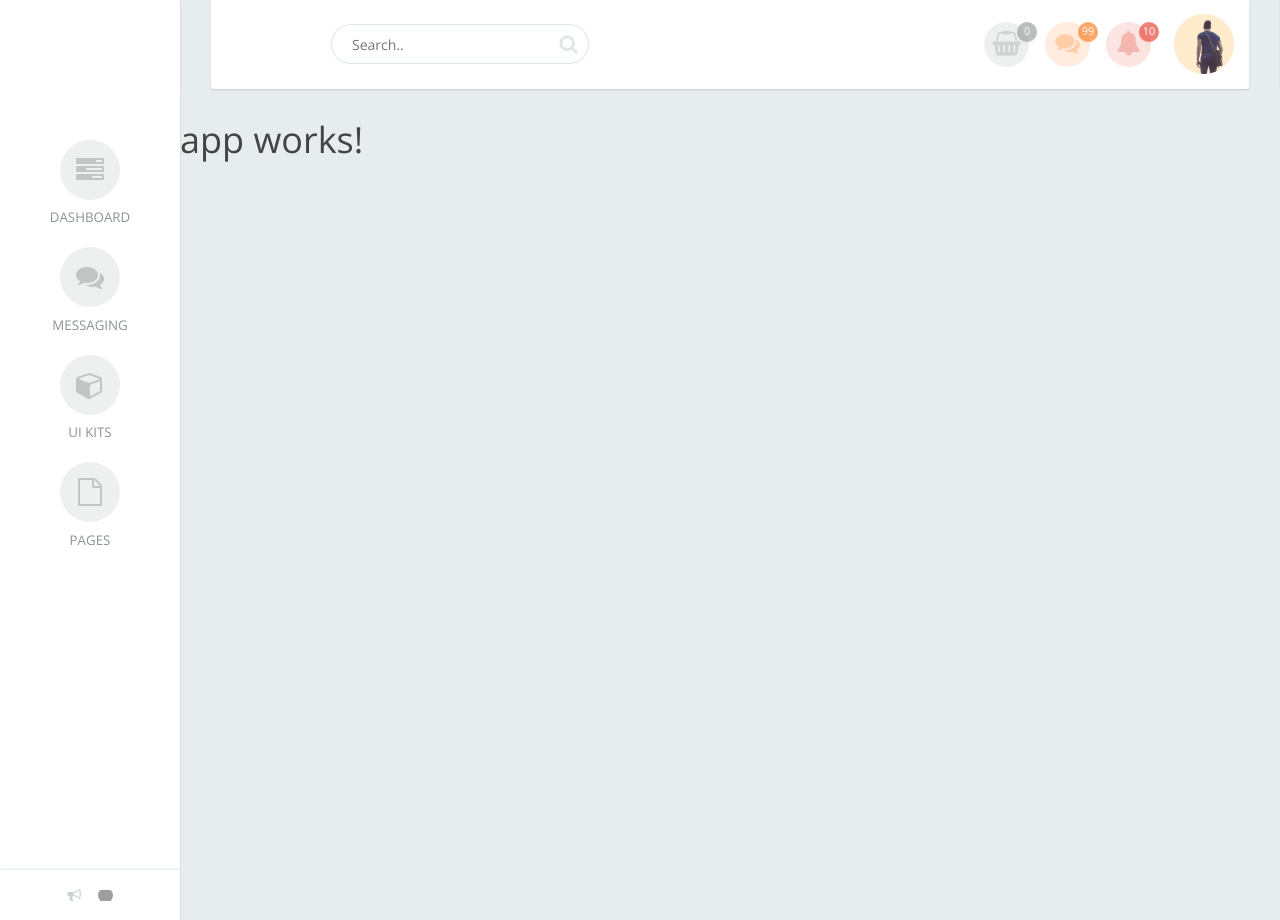
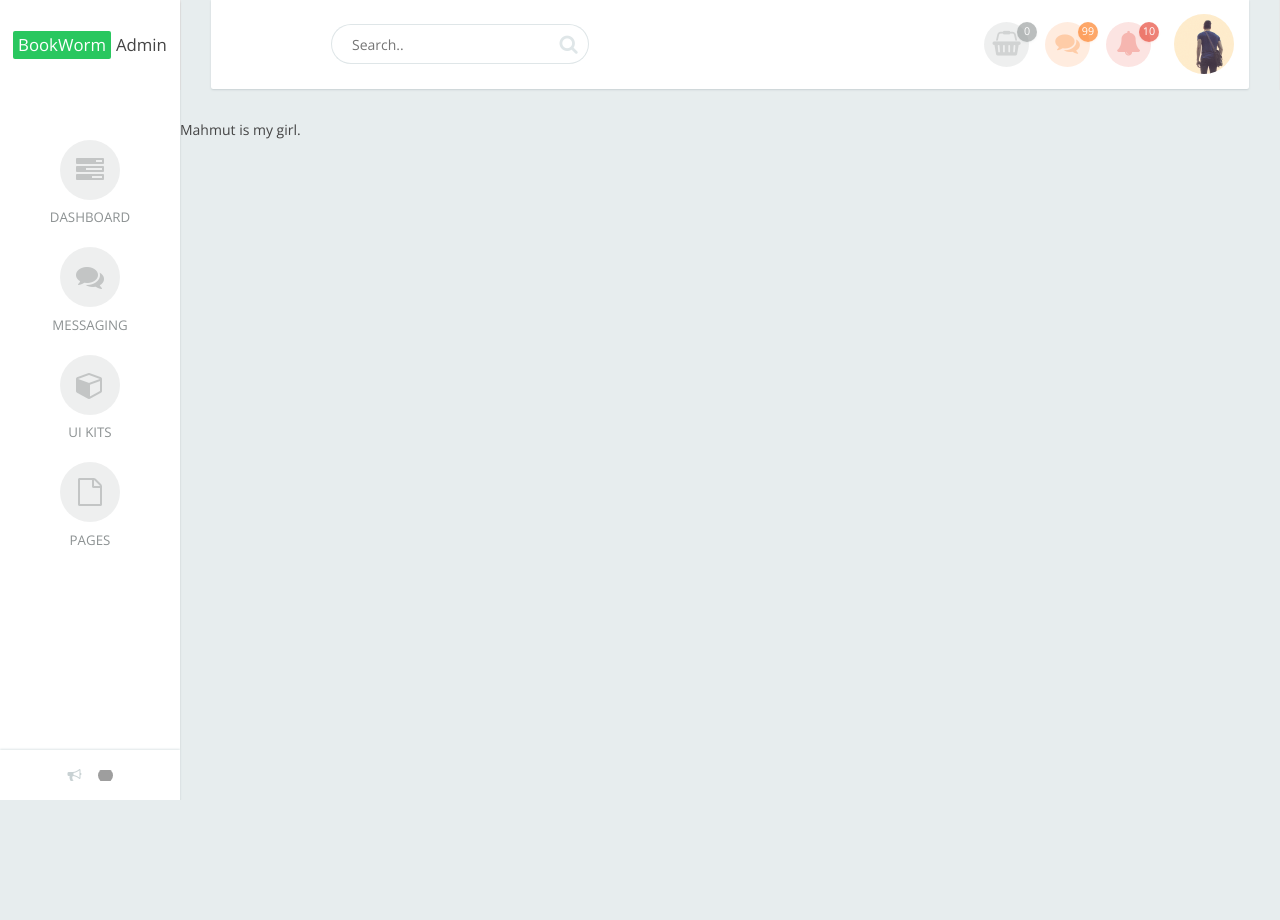
Before and after one commit to CumhurD/BookWorm.AdminPanel, an Angular app: page /dashboard in a window 1280 px wide. After the commit the page ends 800 px from the top, so only its background shows below. Built offline with nearby package versions, Linux system fonts and the light colour scheme; grey boxes are pictures that could not be loaded.

Commit message:
Angular Router implemented. Couple of minor fixes on layout.

```diff
--- a/src/app/app.component.html
+++ b/src/app/app.component.html
@@ -3,10 +3,6 @@
 <div class="app-container">
   <navbar></navbar>
 
-  <div id="app" class="app app-default">
-    <h1>
-      {{title}}
-    </h1>
-  </div>
+   <router-outlet></router-outlet>
 
 </div>
--- /dev/null
+++ b/src/app/app.router.ts
@@ -0,0 +1,7 @@
+import { Routes } from '@angular/router';
+
+import { DashboardComponent } from './component/dashboard.component';
+
+export const appRoutes: Routes = [
+    { path: 'dashboard', component: DashboardComponent }
+]
--- /dev/null
+++ b/src/app/component/dashboard.component.html
@@ -0,0 +1 @@
+Mahmut is my girl.
--- a/src/app/template/sidebar.component.html
+++ b/src/app/template/sidebar.component.html
@@ -1,6 +1,9 @@
 <aside class="app-sidebar"  ng-class="{active: main.toggle.sidebar}" id="sidebar">
   <div class="sidebar-header">
-    <a class="sidebar-brand" href="#" ng-bind-html="main.app.title"></a>
+    <a class="sidebar-brand" href="#" >
+      <span class="highlight">BookWorm</span>
+      Admin
+    </a>
     <button type="button" class="sidebar-toggle"  ng-click="main.toggle.sidebar = !main.toggle.sidebar">
       <i class="fa fa-times"></i>
     </button>
--- a/src/index.html
+++ b/src/index.html
@@ -11,6 +11,8 @@
   <link rel="icon" type="image/x-icon" href="favicon.ico">
 </head>
 <body>
-  <app-root>Loading...</app-root>
+  <div class="app-default">
+    <app-root>Loading...</app-root>
+  </div>
 </body>
 </html>
```
Also changed, not shown: src/app/app.module.ts (+9 -4 lines), src/app/component/dashboard.component.ts (added, +8 -0 lines).
